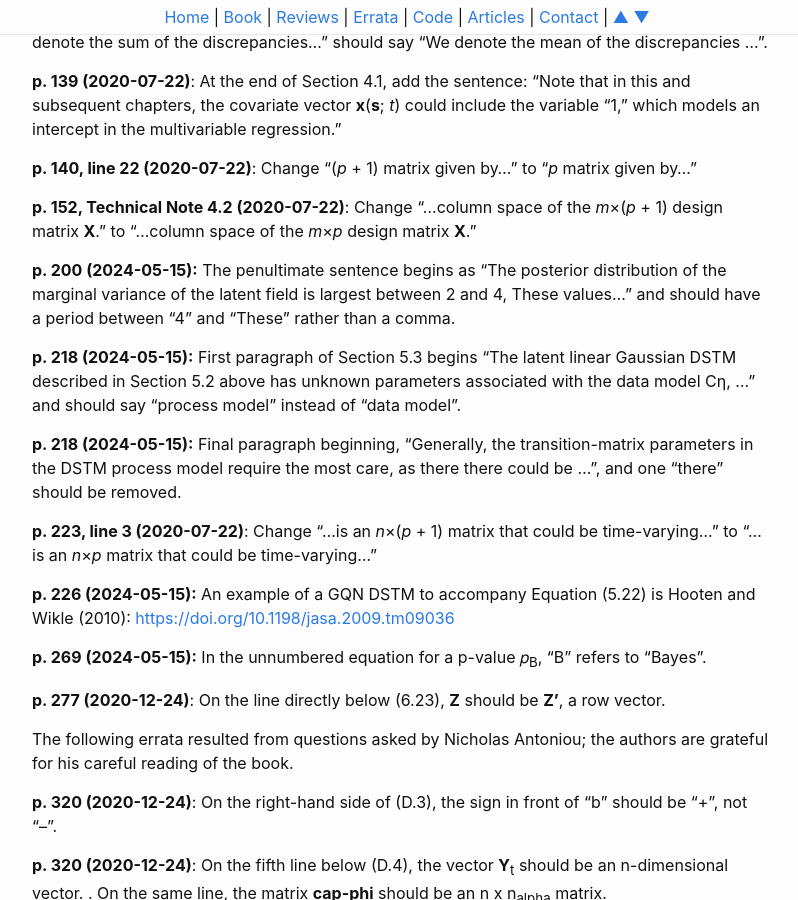
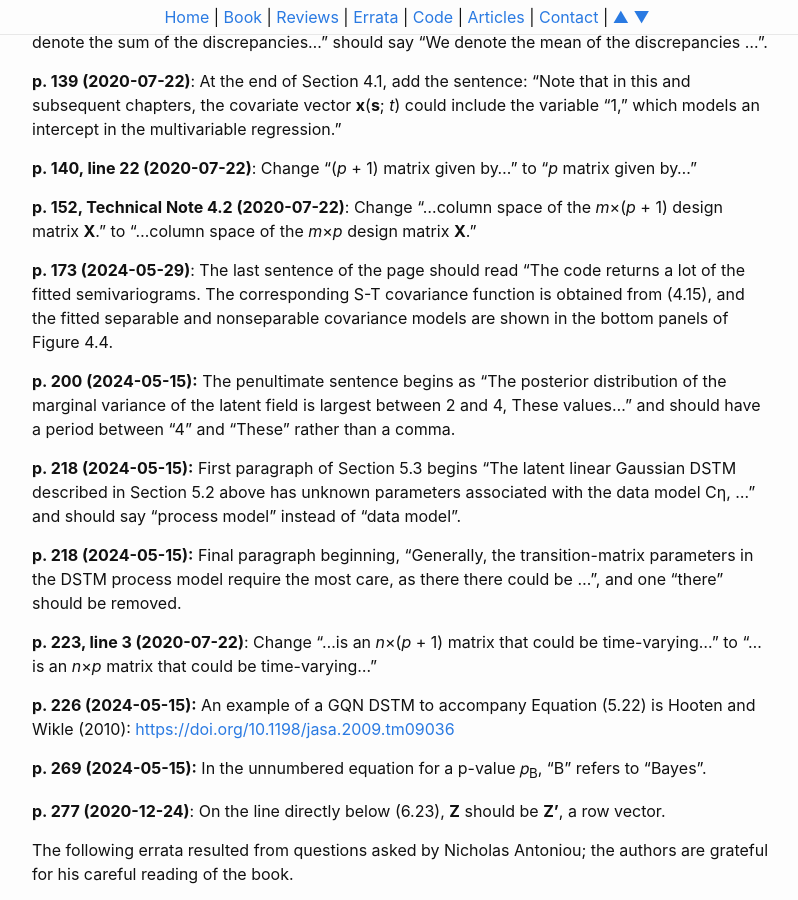
Before and after one commit to andrewzm/STRbook, a Jekyll site: the page built from docs/errata.md, in a window 1280 px wide and 900 px high, scrolled down 570 px. Shown: the whole window, without its empty margins (238-1036 px from the left). Built offline with Jekyll 4.4.1, drawn with Linux system fonts in a browser that asks for light colours.

Commit message:
Update errata.md
29/May/24 Update Errata based on Noel's request

```diff
--- a/docs/errata.md
+++ b/docs/errata.md
@@ -23,6 +23,8 @@ title: Errata
 **p. 140, line 22 (2020-07-22)**: Change "(*p* + 1) matrix given by..." to "*p* matrix given by..."
 
 **p. 152, Technical Note 4.2 (2020-07-22)**: Change "...column space of the *m*&times;(*p* + 1) design matrix **X**." to "...column space of the *m*&times;*p* design matrix **X**."
+
+**p. 173 (2024-05-29)**: The last sentence of the page should read "The code returns a lot of the fitted semivariograms. The corresponding S-T covariance function is obtained from (4.15), and the fitted separable and nonseparable covariance models are shown in the bottom panels of Figure 4.4.
 
 **p. 200 (2024-05-15):** The penultimate sentence begins as "The posterior distribution of the marginal variance of the latent field is largest between 2 and 4, These values..." and should have a period between "4" and "These" rather than a comma.
 
```
